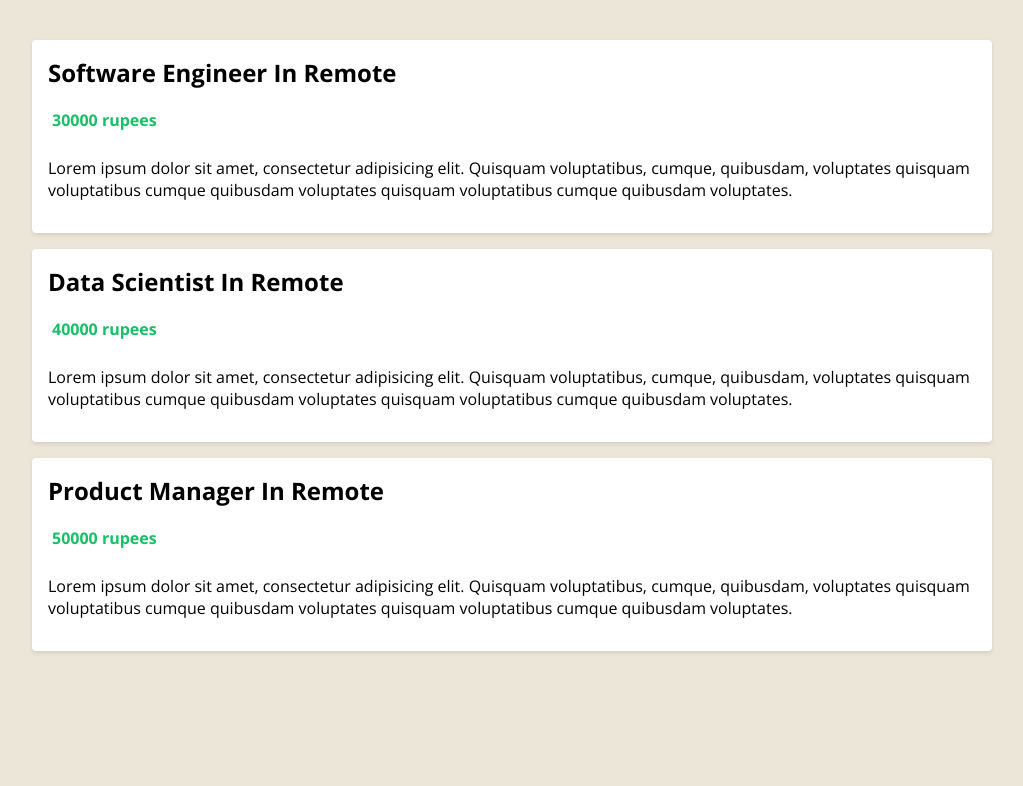
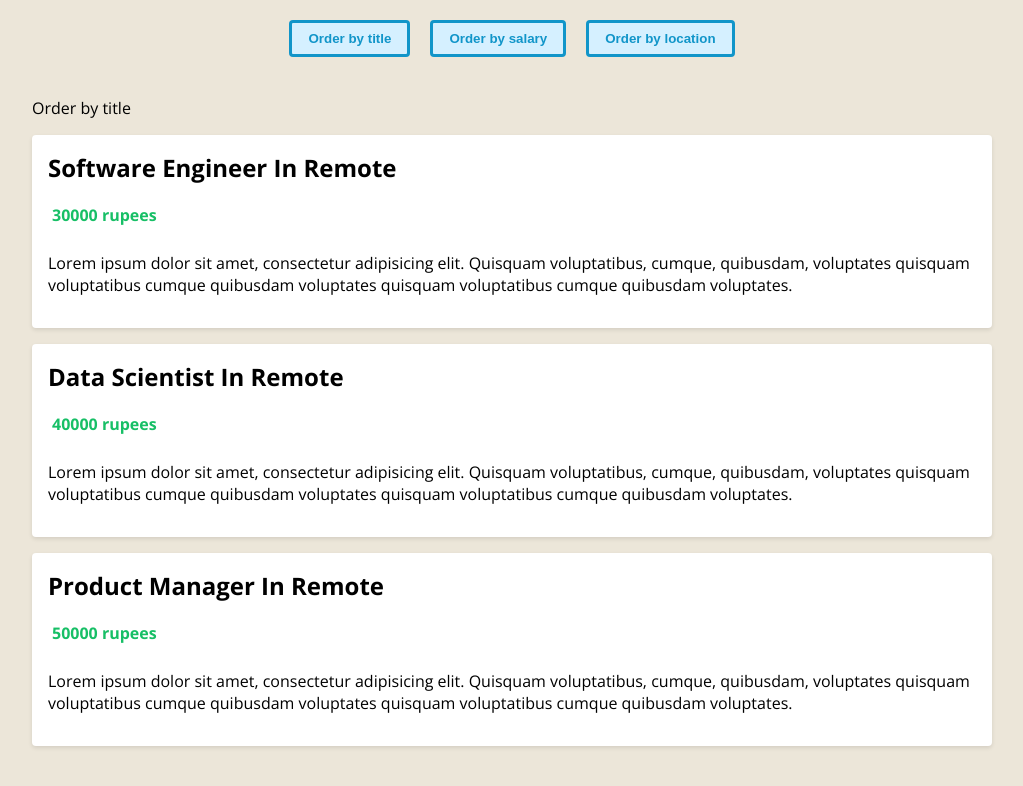
Before and after one commit to Amer-Morsy/vue-with-typescript, a Vue app: page / in a window 1280 px wide. Shown: the top 786 px of the page, without its empty margins (128-1151 px from the left). Built offline with nearby package versions, Linux system fonts and the light colour scheme.

Commit message:
lesson-5

```diff
--- a/src/App.vue
+++ b/src/App.vue
@@ -1,6 +1,14 @@
 <template>
   <div class="app">
-    <JobList :jobs="jobs" />
+    <header>
+      <div class="order">
+        <button @click="handelClick('title')">Order by title</button>
+        <button @click="handelClick('salary')">Order by salary</button>
+        <button @click="handelClick('location')">Order by location</button>
+      </div>
+    </header>
+
+    <JobList :jobs="jobs" :order="order" />
   </div>
 </template>
 
@@ -8,6 +16,7 @@
 import { defineComponent, ref } from "vue";
 import Job from "@/types/Job";
 import JobList from "@/components/JobList.vue";
+import OrderTerm from "@/types/OrderTerm";
 
 export default defineComponent({
   name: "App",
@@ -34,11 +43,35 @@
       },
     ]);
 
+    const order = ref<OrderTerm>("title");
+
+    const handelClick = (term: OrderTerm) => {
+      order.value = term;
+    };
     return {
       jobs,
+      order,
+      handelClick,
     };
   },
 });
 </script>
 
-<style></style>
+<style>
+header {
+  text-align: center;
+}
+header .order {
+  margin-top: 20px;
+}
+button {
+  margin: 0 10px;
+  color: #1195c9;
+  border: 3px solid #1195c9;
+  background: #d5f0ff;
+  padding: 8px 16px;
+  border-radius: 4px;
+  cursor: pointer;
+  font-weight: bold;
+}
+</style>
--- a/src/components/JobList.vue
+++ b/src/components/JobList.vue
@@ -1,5 +1,6 @@
 <template>
   <div class="job-list">
+    <p>Order by {{ order }}</p>
     <ul>
       <li v-for="job in jobs" :key="job.id">
         <h2>{{ job.title }} in {{ job.location }}</h2>
@@ -22,11 +23,16 @@
 <script lang="ts">
 import { defineComponent, PropType } from "vue";
 import Job from "@/types/Job";
+import OrderTerm from "@/types/OrderTerm";
 
 export default defineComponent({
   props: {
     jobs: {
       type: Array as PropType<Job[]>,
+      required: true,
+    },
+    order: {
+      type: String as PropType<OrderTerm>,
       required: true,
     },
   },
--- /dev/null
+++ b/src/types/OrderTerm.ts
@@ -0,0 +1,2 @@
+type OrderTerm = "title" | "salary" | "location";
+export default OrderTerm;
```
